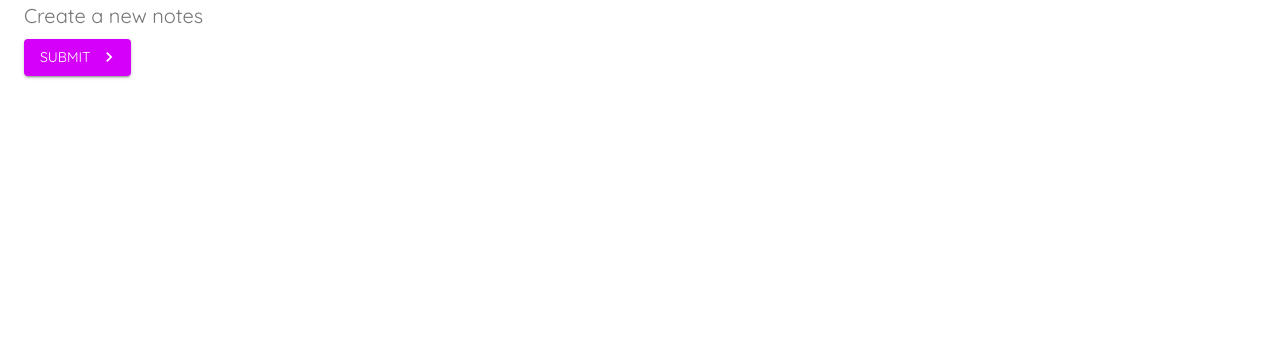
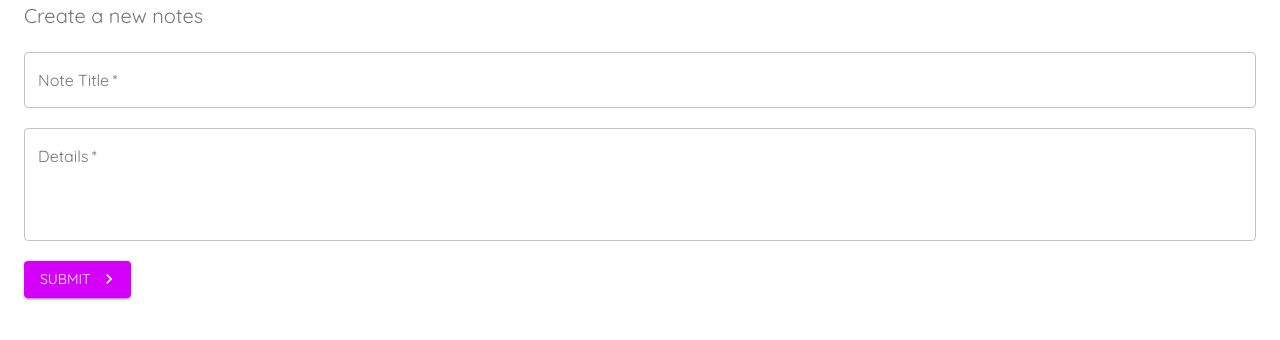
Before and after one commit to kelvin9314/material-ui-practice, a React (Create React App) app: page /create in a window 1280 px wide. Shown: the top 340 px of the page. Built offline with nearby package versions, Linux system fonts and the light colour scheme.

Commit message:
Text Fields compoent

```diff
--- a/src/pages/Create.js
+++ b/src/pages/Create.js
@@ -1,9 +1,10 @@
-import React from 'react'
+import React, { useState } from 'react'
 // import {Typography} from '@material-ui/core'
 import Typography from '@material-ui/core/Typography'
 import Button from '@material-ui/core/Button';
 // import ButtonGroup from '@material-ui/core/ButtonGroup';
 import Container from '@material-ui/core/Container';
+import TextField from '@material-ui/core/TextField';
 // import AcUnitOutlinedIcon from '@material-ui/icons/AcUnitOutlined';
 // import SendIcon from '@material-ui/icons/Send';
 import KeyboardArrowRightIcon from '@material-ui/icons/KeyboardArrowRight';
@@ -11,26 +12,43 @@
 import { makeStyles } from '@material-ui/core/styles';
 
 const useStyles = makeStyles({
-  // bth: {
-  //   fontSize: 40,
-  //   backgroundColor: 'violet',
-  //   '&:hover': {
-  //     backgroundColor: 'blue',
-  //   }
-  // },
-  // title: {
-  //   textDecoration: 'underline',
-  //   marginBottom: 20
-  // }
+  filed: {
+    marginTop: 20,
+    marginBottom: 20,
+    display: 'block'
+  }
+
 })
 
 export default function Create() {
-  // const classes = useStyles()
+  const classes = useStyles()
+  const [title, setTitle] = useState('')
+  const [details, setDetails] = useState('')
+  const [titleError, setTitleError] = useState(false)
+  const [detailsError, setDetailsError] = useState(false)
+
+  const resetErrors = () => {
+    setTitleError(false)
+    setDetailsError(false)
+  }
+
+  const handlerSubmit = (e) => {
+    e.preventDefault()
+    resetErrors()
+
+    if(title === '') setTitleError(true)
+    if(details === '') setDetailsError(true)
+
+    if(title && details) {
+      console.log(title,  details)
+
+    }
+
+  }
 
   return (
     <Container>
       <Typography
-        // className={classes.title}
         variant="h6"
         color="textSecondary"
         component="h2"
@@ -52,9 +70,30 @@
       Lorem ipsum dolor, sit amet consectetur adipisicing elit. Itaque molestiae magnam voluptate reiciendis fuga totam facere officia, animi sint laboriosam dolorum voluptas cupiditate explicabo dolore veritatis recusandae rem inventore sunt.
       </Typography> */}
 
+      <form noValidate autoComplete="off" onSubmit={handlerSubmit}>
+        <TextField
+          onChange={(e) => setTitle(e.target.value)}
+          className={classes.filed}
+          label="Note Title"
+          variant="outlined"
+          color="secondary"
+          fullWidth
+          required
+          error={titleError}
+        />
+        <TextField
+          onChange={(e) => setDetails(e.target.value)}
+          className={classes.filed}
+          label="Details"
+          variant="outlined"
+          color="secondary"
+          multiline
+          rows={4}
+          fullWidth
+          required
+          error={detailsError}
+        />
         <Button
-        // className={classes.bth}
-        onClick={() => console.log('you clicked me')}
           type="submit"
           color="secondary"
           variant="contained"
@@ -64,6 +103,9 @@
         >
           SUbmit
         </Button>
+
+      </form>
+
 
       {/* <Button type="submit" color="primary">Submit</Button>
       <Button type="submit" variant="outlined" color="secondary">Submit</Button>
```
Lines whose indentation alone changed are shown as unchanged.
